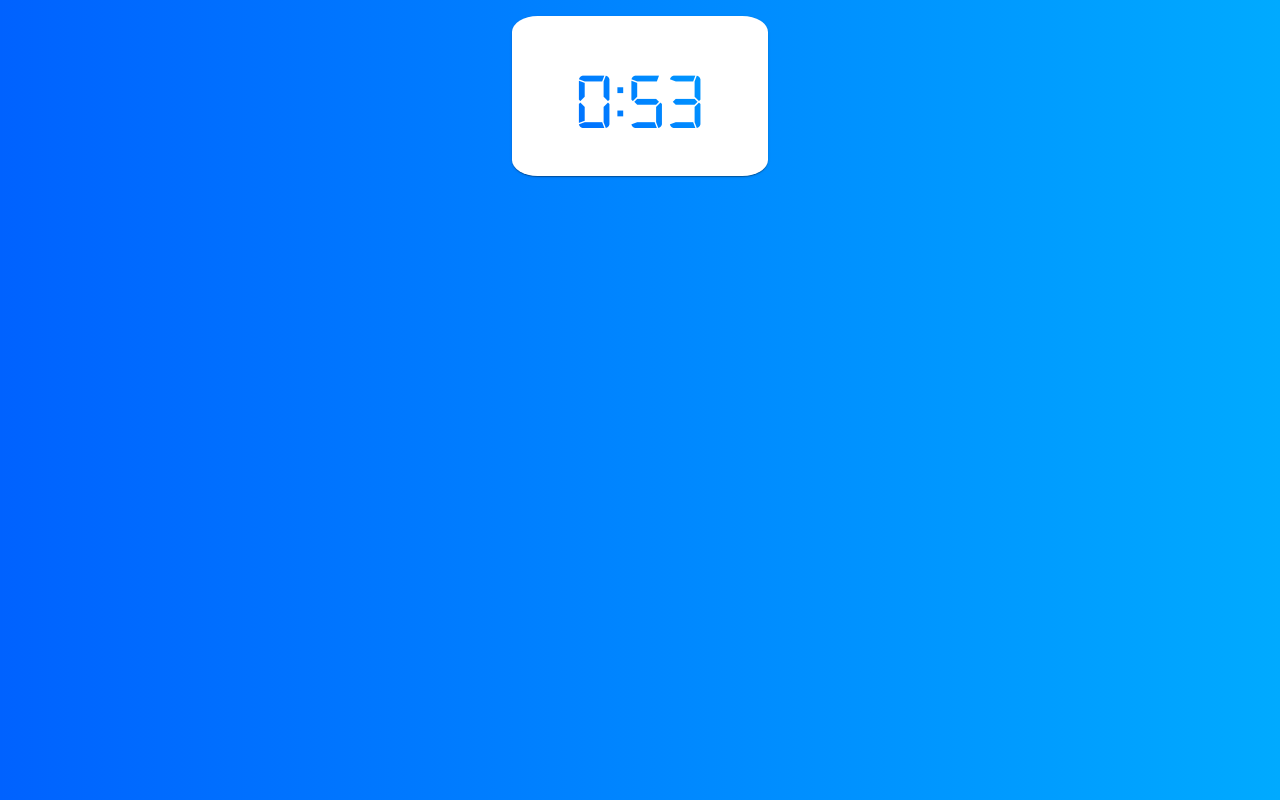
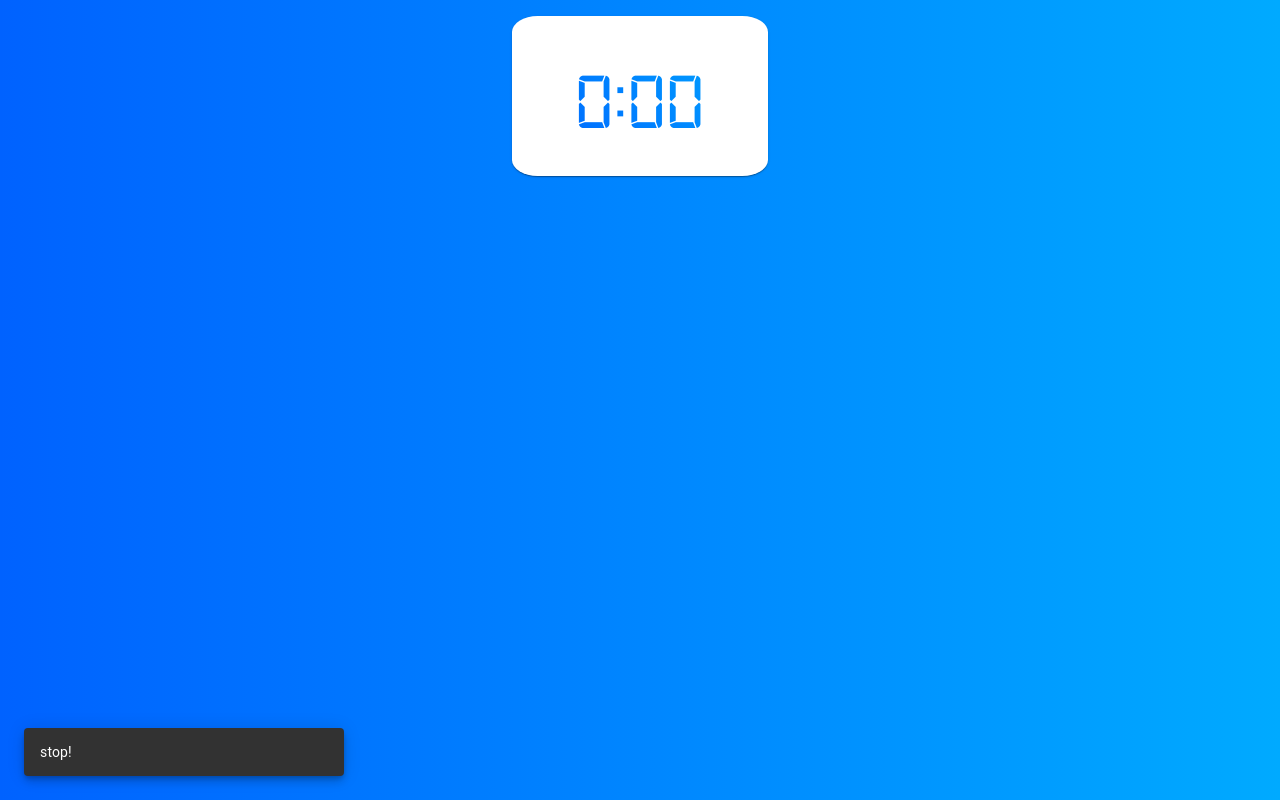
Before and after one commit to odev954/typing-game, a React app: page / in a window 1280 px wide. Built offline with nearby package versions, Linux system fonts and the light colour scheme.

Commit message:
adding timeout alert

```diff
--- a/src/components/Clock/Clock.tsx
+++ b/src/components/Clock/Clock.tsx
@@ -1,14 +1,18 @@
-import React from "react";
+import React, { useState } from "react";
 import useClock from "src/hooks/useClock/useClock";
 import Card from '@mui/material/Card';
+import { Snackbar, CardContent, Typography } from "@mui/material";
 import './Clock.css';
-import { CardContent, Typography } from "@mui/material";
+import { Container } from "react-bootstrap";
 
 export default function Clock() : JSX.Element
 {
-    const timeoutSeconds = useClock(() => console.log('timeout!'));
+    const [alert, setAlert] = useState(false);
+    const timeoutSeconds = useClock(() => setAlert(_ => true), 3);
 
     return (
+        <Container>
+            <Snackbar open={alert} message='stop!'></Snackbar>
             <Card className="clock display-card">
                 <CardContent>
                     <Typography className="clock styled-text">
@@ -16,5 +20,6 @@ export default function Clock() : JSX.Element
                     </Typography>
                 </CardContent>
             </Card>
+        </Container>
     )
 }
```
Lines whose indentation alone changed are shown as unchanged.
